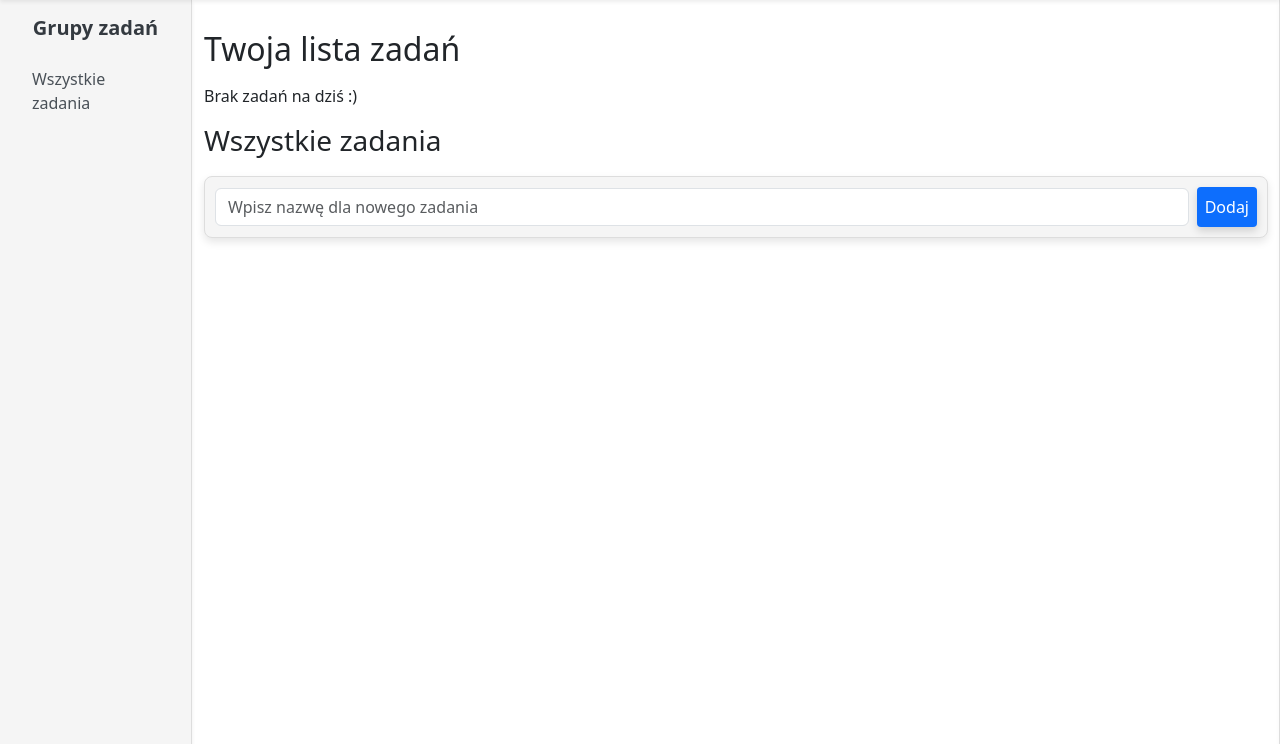
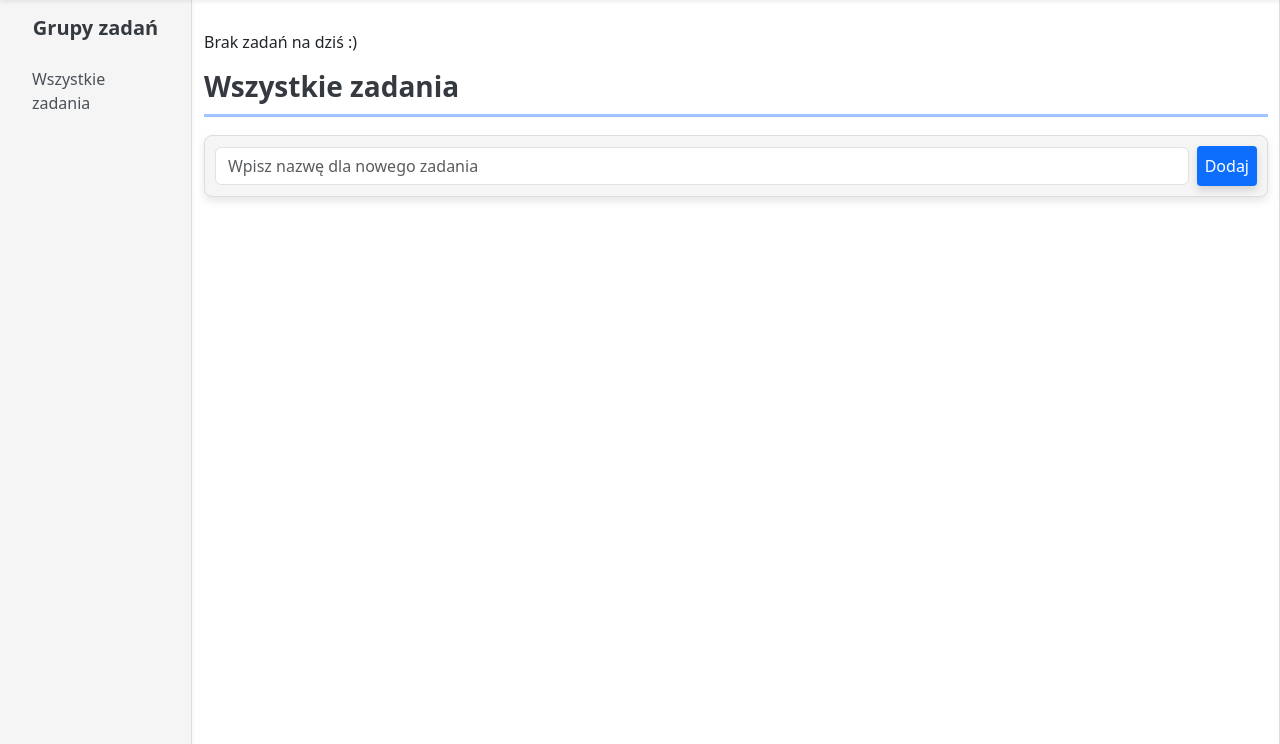
Before and after one commit to Nnunka/PlanIt, a Node server app: page /main in a window 1280 px wide. Shown: the part 56-800 px from the top of the page. Run offline with Node 20, Linux system fonts and the light colour scheme; the visitor is signed in with stand-in values (Sample User, id 1); data that the repository does not hold is empty; some libraries are stand-ins or nearby versions.

Commit message:
css update

```diff
--- a/planit/public/css/main.css
+++ b/planit/public/css/main.css
@@ -12,6 +12,18 @@ body {
 /* przesunięcie main w lewo przy aktywnym prawym sidebar */
 .content.shifted-right {
   margin-right: 20%;
+}
+
+#today-tasks h3,
+#task-list h3 {
+  font-weight: bold; /* Pogrubienie tekstu */
+  color: #343a40; /* Neutralny, elegancki ciemnoszary kolor */
+  border-bottom: 3px solid #9ec5fe; /* Niebieska linia pod spodem, pasująca do aplikacji */
+  padding-bottom: 10px; /* Odstęp między tekstem a linią */
+  text-align: left; /* Wyrównanie tekstu do lewej */
+}
+#today-tasks h3 {
+  margin-bottom: 20px;
 }
 
 #task-list {
@@ -81,7 +93,7 @@ body {
 
 .progress {
   height: 15px;
-  background-color: #e9ecef;
+  background-color: #9ec5fe;
   border-radius: 10px;
   overflow: hidden;
 }
--- a/planit/public/js/tasks.js
+++ b/planit/public/js/tasks.js
@@ -44,7 +44,7 @@ async function showTodayTasks() {
 
     if (tasks.length > 0) {
       const header = document.createElement("h3");
-      header.textContent = "Zadania na dziś:";
+      header.textContent = "Zadania na dziś";
       todayTasksContainer.appendChild(header);
 
       tasks.forEach((task) => createTaskElement(task, todayTasksContainer));
--- a/planit/views/main.ejs
+++ b/planit/views/main.ejs
@@ -26,8 +26,6 @@
     <!--main content-->
     <div id="main-content" class="content">
       <div class="container mt-4">
-        <h2>Twoja lista zadań</h2>
-
         <div id="today-tasks" class="mt-3"></div>
 
         <div id="task-list" class="mt-3"></div>
```
